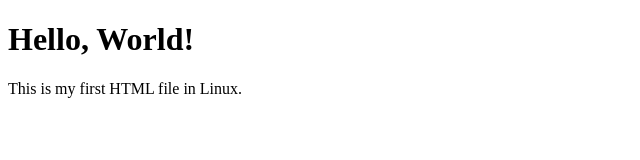
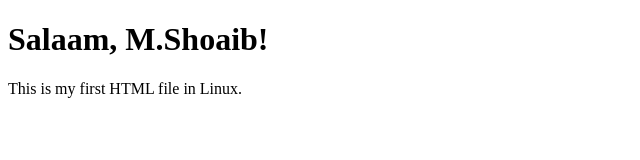
Before and after one commit to mshoaib-dev/ect2-linux, a plain HTML site: page index.html in a window 1280 px wide. Shown: the whole page, without its empty margins (0-640 px from the left). Drawn offline with Linux system fonts and the light colour scheme.

Commit message:
file updated

```diff
--- a/index.html
+++ b/index.html
@@ -6,7 +6,7 @@
     <title>My First HTML Page</title>
 </head>
 <body>
-    <h1>Hello, World!</h1>
+    <h1>Salaam, M.Shoaib!</h1>
     <p>This is my first HTML file in Linux.</p>
 </body>
 </html>
```
Also changed, not shown: 1 other file.
